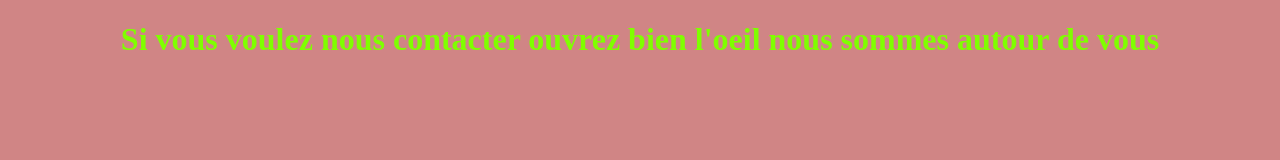
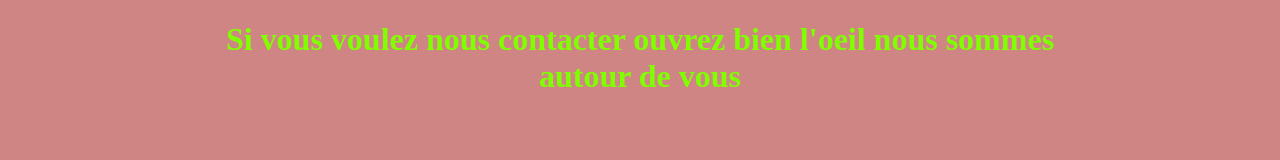
Before and after one commit to AdrienYoda/cours1, a plain HTML site: page contact.html in a window 1280 px wide. Drawn offline with Linux system fonts and the light colour scheme.

Commit message:
ajout css body
width + margin

```diff
--- a/css/main.css
+++ b/css/main.css
@@ -1,6 +1,7 @@
 body{
     background-color:rgb(208, 133, 133);
-
+    width: 70%;
+    margin: 0 auto;
 }
 h1,h2{
     color: chartreuse;
```
